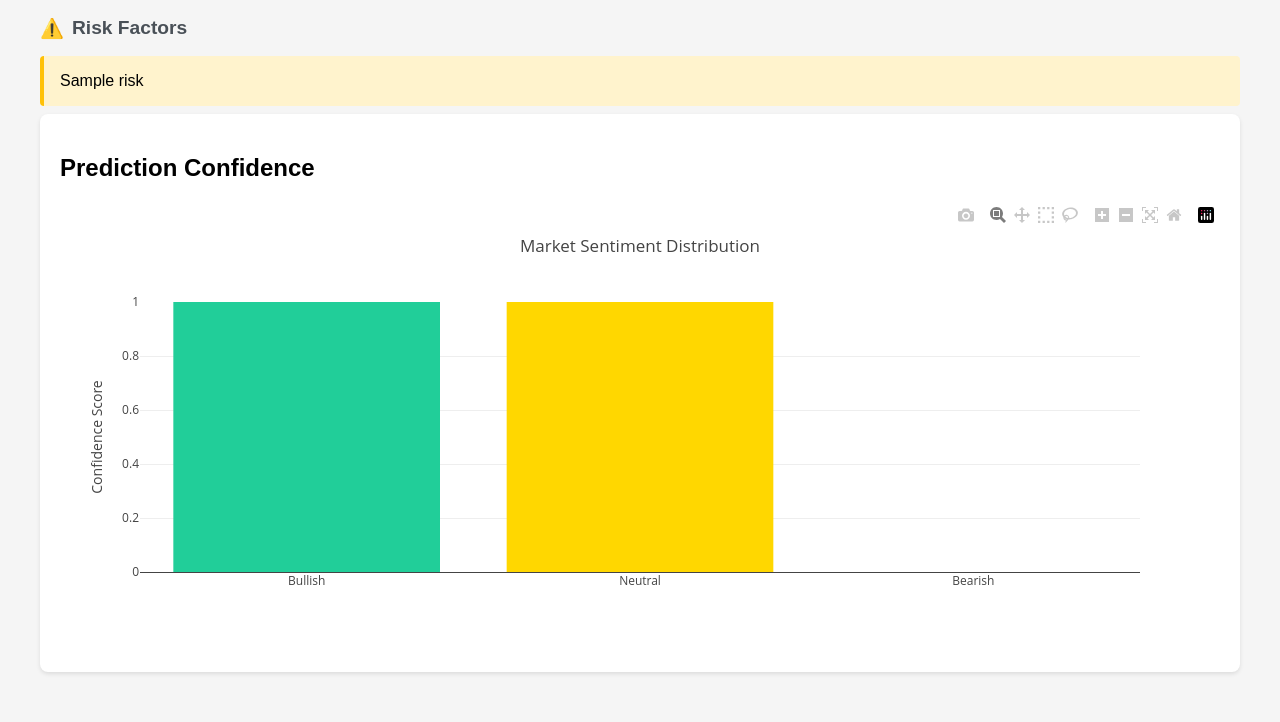
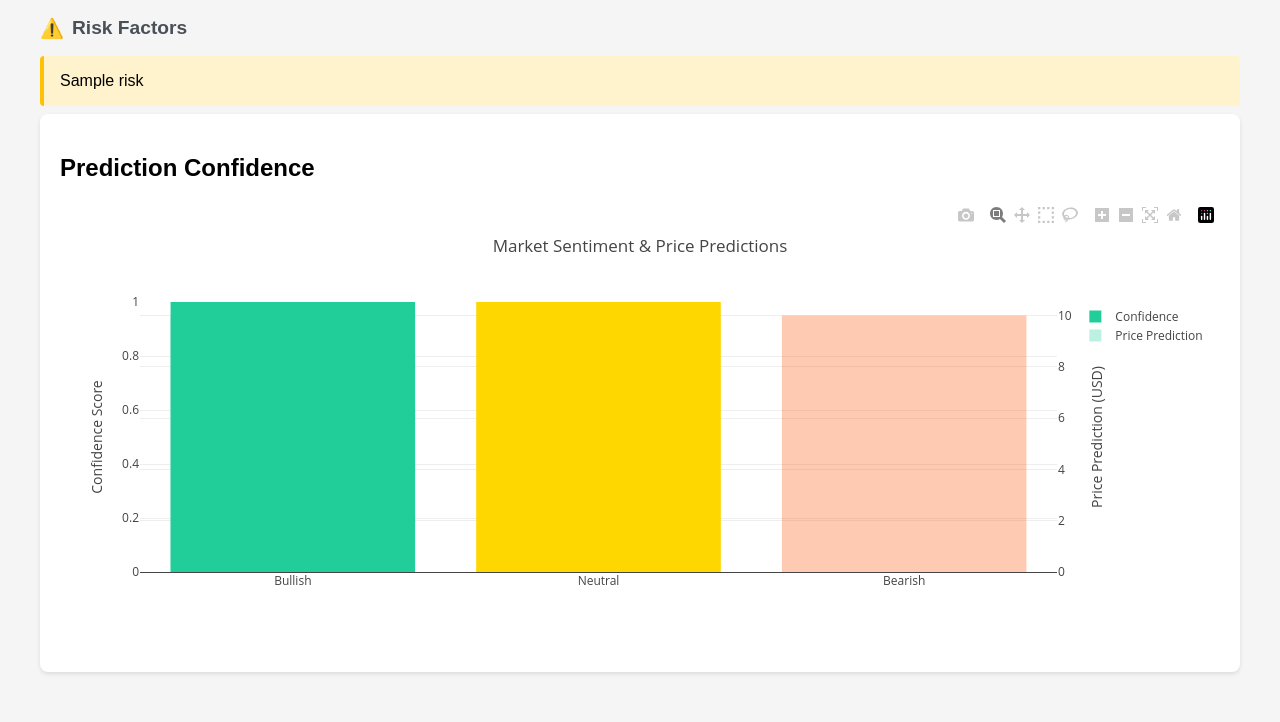
Before and after one commit to biserd/AI_Bitcoin_Analytics, a Flask app: template templates/predictions.html in a window 1280 px wide. Shown: the part 1484-2206 px from the top of the page. Run offline with Flask 3, Linux system fonts and the light colour scheme; the template is opened without the code that fills it: most values are stand-ins (such as "Sample title", 1, 10 or a date in 2020); some libraries are stand-ins or nearby versions.

Commit message:
Assistant checkpoint: Added price predictions to confidence chart
Assistant generated file changes:
- templates/predictions.html: Add price predictions to confidence chart

---

User prompt:

can you map those prices also on the chart with prediction confidence

```diff
--- a/templates/predictions.html
+++ b/templates/predictions.html
@@ -262,7 +262,8 @@
         <div id="prediction_chart"></div>
 
         <script>
-            var trace = {
+            var confidenceTrace = {
+            name: 'Confidence',
             x: ['Bullish', 'Neutral', 'Bearish'],
             y: [{{ analysis.confidence_score }},
                 {{ analysis.confidence_score * 0.5 }},
@@ -273,17 +274,38 @@
             }
         };
 
+        var priceTrace = {
+            name: 'Price Prediction',
+            x: ['Bullish', 'Neutral', 'Bearish'],
+            y: [{{ analysis.price_predictions.bullish.price }},
+                {{ analysis.price_predictions.realistic.price }},
+                {{ analysis.price_predictions.bearish.price }}],
+            type: 'bar',
+            yaxis: 'y2',
+            marker: {
+                color: ['rgba(33, 206, 153, 0.3)', 'rgba(255, 215, 0, 0.3)', 'rgba(255, 80, 0, 0.3)']
+            }
+        };
+
         var layout = {
-                title: 'Market Sentiment Distribution',
+            title: 'Market Sentiment & Price Predictions',
             yaxis: {
                 title: 'Confidence Score',
-                    range: [0, 1]
+                range: [0, 1],
+                side: 'left'
             },
+            yaxis2: {
+                title: 'Price Prediction (USD)',
+                overlaying: 'y',
+                side: 'right'
+            },
+            barmode: 'group',
             paper_bgcolor: 'white',
-                plot_bgcolor: 'white'
+            plot_bgcolor: 'white',
+            showlegend: true
         };
 
-            Plotly.newPlot('prediction_chart', [trace], layout);
+        Plotly.newPlot('prediction_chart', [confidenceTrace, priceTrace], layout);
         </script>
     </div>
 {% else %}
```
Lines whose indentation alone changed are shown as unchanged.
